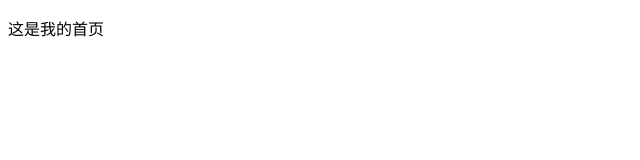
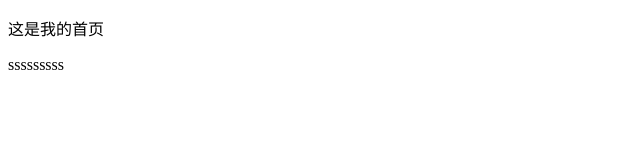
Before and after one commit to zhaohuij/zhj-001-git, a plain HTML site: page index.html in a window 1280 px wide. Shown: the full height of the page, 0-640 px from the left. Drawn offline with Linux system fonts and the light colour scheme.

Commit message:
修改首页
新增第九行

```diff
--- a/index.html
+++ b/index.html
@@ -6,5 +6,6 @@
 	</head>
 	<body>
 		<p>这是我的首页</p>
+		sssssssss
 	</body>
 </html>
```
